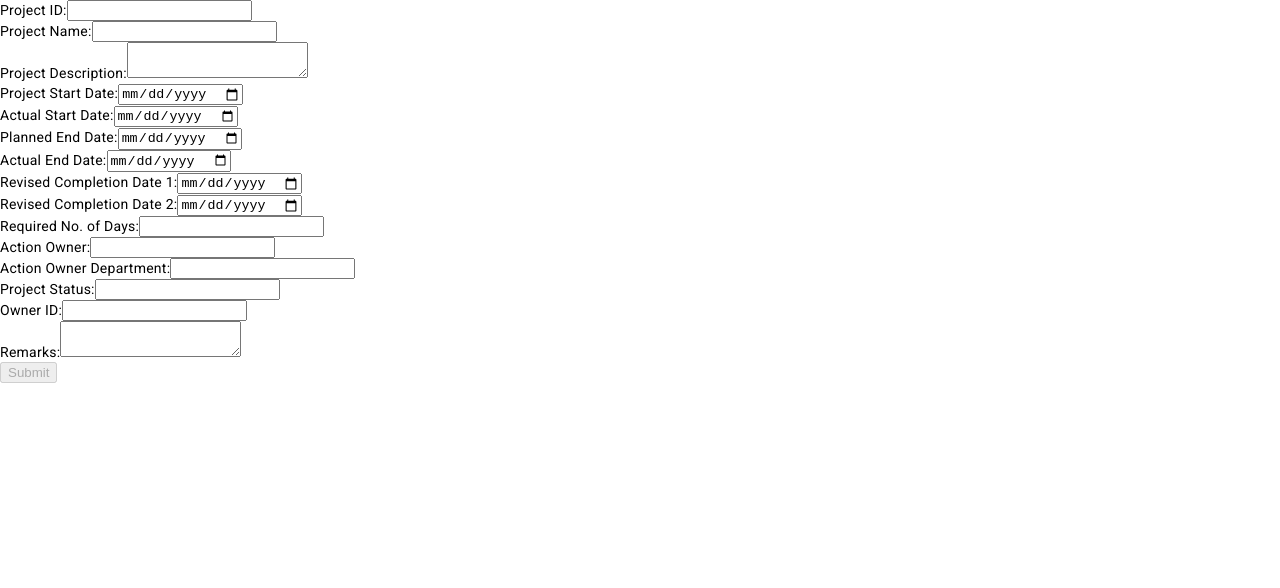
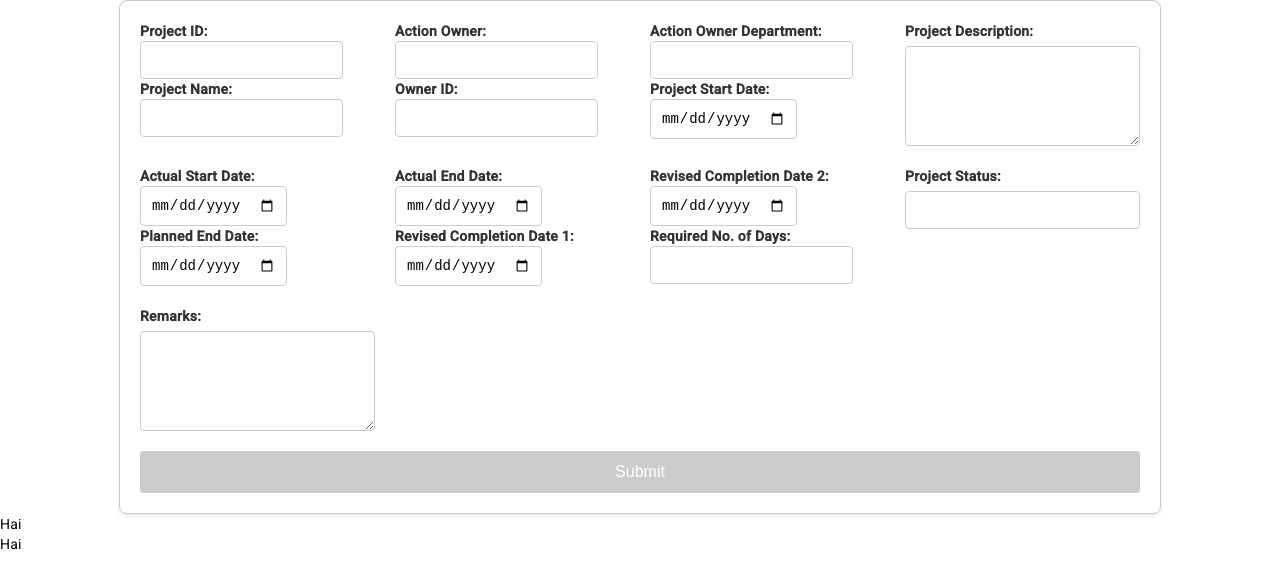
Before and after one commit to nikhisri/project_tracker_frontend, an Angular app in the folder proj_track_f/: page /projectform in a window 1280 px wide. Shown: the top 588 px of the page. Built offline with nearby package versions, Linux system fonts and the light colour scheme.

Commit message:
forms created

```diff
--- a/proj_track_f/src/app/app.module.ts
+++ b/proj_track_f/src/app/app.module.ts
@@ -17,13 +17,15 @@ import { MatInputModule } from '@angular/material/input';
 import { ProjectFormComponent } from './project-form/project-form.component';
 import { ReactiveFormsModule } from '@angular/forms';
 import { DashboardComponent } from './dashboard/dashboard.component';
+import { IssueFormComponent } from './issue-form/issue-form.component';
 
 @NgModule({
   declarations: [
     AppComponent,
     TableComponent,
     ProjectFormComponent,
-    DashboardComponent
+    DashboardComponent,
+    IssueFormComponent
   ],
   imports: [
     BrowserModule,
--- a/proj_track_f/src/app/dashboard/dashboard.component.ts
+++ b/proj_track_f/src/app/dashboard/dashboard.component.ts
@@ -54,6 +54,8 @@ export class DashboardComponent {
     navigateURL(path : string) {
       this.router.navigate([path]);
     }
+
+    //
   }
 export interface projectData{
   project_id:String;
--- a/proj_track_f/src/app/project-form/project-form.component.css
+++ b/proj_track_f/src/app/project-form/project-form.component.css
@@ -0,0 +1,100 @@
+/* General form styling */
+form {
+    max-width: 1000px;
+    margin: 0 auto;
+    padding: 20px;
+    border: 1px solid #ccc;
+    border-radius: 8px;
+    background-color: #fff;
+    box-shadow: 0 2px 4px rgba(0, 0, 0, 0.1);
+    display: grid;
+    grid-template-columns: repeat(4, 1fr);
+    gap: 20px;
+}
+
+
+/* Form group styling */
+form > div {
+    display: flex;
+    flex-direction: column;
+}
+
+/* Label styling */
+label {
+    margin-bottom: 5px;
+    font-weight: 600;
+    color: #333;
+}
+
+/* Input and textarea styling */
+input[type="text"],
+input[type="number"],
+input[type="date"],
+textarea {
+    padding: 10px;
+    border: 1px solid #ccc;
+    border-radius: 4px;
+    box-sizing: border-box;
+    font-size: 14px;
+}
+
+/* Button styling */
+button {
+    grid-column: span 4;
+    padding: 12px;
+    background-color: #007bff;
+    color: #fff;
+    border: none;
+    border-radius: 4px;
+    font-size: 16px;
+    cursor: pointer;
+    transition: background-color 0.3s ease;
+}
+
+button[disabled] {
+    background-color: #ccc;
+    cursor: not-allowed;
+}
+
+button:hover:not([disabled]) {
+    background-color: #0056b3;
+}
+
+/* Error message styling */
+div[ngIf] {
+    color: red;
+    font-size: 12px;
+    margin-top: 5px;
+}
+
+/* Additional form field styling */
+textarea {
+    height: 100px;
+}
+
+/* Focus state for inputs and textarea */
+input:focus,
+textarea:focus {
+    border-color: #007bff;
+    outline: none;
+    box-shadow: 0 0 5px rgba(0, 123, 255, 0.25);
+}
+
+/* Responsive design */
+@media (max-width: 1200px) {
+    form {
+        grid-template-columns: repeat(3, 1fr);
+    }
+}
+
+@media (max-width: 900px) {
+    form {
+        grid-template-columns: repeat(2, 1fr);
+    }
+}
+
+@media (max-width: 600px) {
+    form {
+        grid-template-columns: 1fr;
+    }
+}
--- a/proj_track_f/src/app/project-form/project-form.component.html
+++ b/proj_track_f/src/app/project-form/project-form.component.html
@@ -1,25 +1,50 @@
 <form [formGroup]="projectForm" (ngSubmit)="onSubmit()">
+
+    <div class="formDiv">
+      <div>
+        <label for="project_id">Project ID:</label>
+        <input id="project_id" type="text" formControlName="project_id">
+        <div *ngIf="projectForm.get('project_id')?.invalid && projectForm.get('project_id')?.touched">
+          Project ID is required.
+        </div>
+      </div>
+
+      <div>
+        <label for="project_name">Project Name:</label>
+        <input id="project_name" type="text" formControlName="project_name">
+        <div *ngIf="projectForm.get('project_name')?.invalid && projectForm.get('project_name')?.touched">
+          Project Name is required.
+        </div>
+      </div>
+    </div>
+
+
+
     <div>
-      <label for="project_id">Project ID:</label>
-      <input id="project_id" formControlName="project_id">
-      <div *ngIf="projectForm.get('project_id')?.invalid && projectForm.get('project_id')?.touched">
-        Project ID is required.
+    <div>
+      <label for="action_owner">Action Owner:</label>
+      <input id="action_owner" type="text" formControlName="action_owner">
+      <div *ngIf="projectForm.get('action_owner')?.invalid && projectForm.get('action_owner')?.touched">
+        Action Owner is required.
       </div>
     </div>
 
     <div>
-      <label for="project_name">Project Name:</label>
-      <input id="project_name" formControlName="project_name">
-      <div *ngIf="projectForm.get('project_name')?.invalid && projectForm.get('project_name')?.touched">
-        Project Name is required.
+      <label for="owner_Id">Owner ID:</label>
+      <input id="owner_Id" type="text" formControlName="owner_Id">
+      <div *ngIf="projectForm.get('owner_Id')?.invalid &&
+      projectForm.get('owner_Id')?.touched">
+        Owner ID is required.
       </div>
+    </div>
     </div>
 
     <div>
-      <label for="project_desc">Project Description:</label>
-      <textarea id="project_desc" formControlName="project_desc"></textarea>
-      <div *ngIf="projectForm.get('project_desc')?.invalid && projectForm.get('project_desc')?.touched">
-        Project Description is required.
+    <div>
+      <label for="action_Owner_dept">Action Owner Department:</label>
+      <input id="action_Owner_dept" type="text" formControlName="action_Owner_dept">
+      <div *ngIf="projectForm.get('action_Owner_dept')?.invalid && projectForm.get('action_Owner_dept')?.touched">
+        Action Owner Department is required.
       </div>
     </div>
 
@@ -30,7 +55,17 @@
         Project Start Date is required.
       </div>
     </div>
+  </div>
 
+  <div>
+    <label for="project_desc">Project Description:</label>
+    <textarea id="project_desc" formControlName="project_desc"></textarea>
+    <div *ngIf="projectForm.get('project_desc')?.invalid && projectForm.get('project_desc')?.touched">
+      Project Description is required.
+    </div>
+  </div>
+
+  <div>
     <div>
       <label for="actual_start_Date">Actual Start Date:</label>
       <input id="actual_start_Date" type="date" formControlName="actual_start_Date">
@@ -46,7 +81,9 @@
         Planned End Date is required.
       </div>
     </div>
+  </div>
 
+  <div>
     <div>
       <label for="actual_end_Date">Actual End Date:</label>
       <input id="actual_end_Date" type="date" formControlName="actual_end_Date">
@@ -62,7 +99,9 @@
         Revised Completion Date 1 is required.
       </div>
     </div>
+  </div>
 
+  <div>
     <div>
       <label for="revised_Completion_date_2">Revised Completion Date 2:</label>
       <input id="revised_Completion_date_2" type="date" formControlName="revised_Completion_date_2">
@@ -78,46 +117,25 @@
         Required No. of Days is required.
       </div>
     </div>
-
-    <div>
-      <label for="action_owner">Action Owner:</label>
-      <input id="action_owner" formControlName="action_owner">
-      <div *ngIf="projectForm.get('action_owner')?.invalid && projectForm.get('action_owner')?.touched">
-        Action Owner is required.
-      </div>
-    </div>
-
-    <div>
-      <label for="action_Owner_dept">Action Owner Department:</label>
-      <input id="action_Owner_dept" formControlName="action_Owner_dept">
-      <div *ngIf="projectForm.get('action_Owner_dept')?.invalid && projectForm.get('action_Owner_dept')?.touched">
-        Action Owner Department is required.
-      </div>
-    </div>
-
+  </div>
     <div>
       <label for="project_Status">Project Status:</label>
-      <input id="project_Status" formControlName="project_Status">
+      <input id="project_Status" type="text" formControlName="project_Status">
       <div *ngIf="projectForm.get('project_Status')?.invalid && projectForm.get('project_Status')?.touched">
         Project Status is required.
       </div>
     </div>
 
-    <div>
-      <label for="owner_Id">Owner ID:</label>
-      <input id="owner_Id" formControlName="owner_Id">
-      <div *ngIf="projectForm.get('owner_Id')?.invalid &&
-      projectForm.get('owner_Id')?.touched">
-        Owner ID is required.
-      </div>
-    </div>
 
     <div>
       <label for="remarks">Remarks:</label>
-      <textarea id="remarks" formControlName="remarks"></textarea>
+      <textarea id="remarks"type="text" formControlName="remarks"></textarea>
     </div>
 
     <button type="submit" [disabled]="projectForm!.invalid">Submit</button>
 
 
   </form>
+
+  <div>Hai</div>
+  <span>Hai</span>
```
Also changed, not shown: proj_track_f/src/app/issue-form/issue-form.component.ts (added, +10 -0 lines), proj_track_f/src/app/issue-form/issue-form.component.css (added), proj_track_f/src/app/issue-form/issue-form.component.html (added), 1 other file (tests, documents, lock files or other folders).
